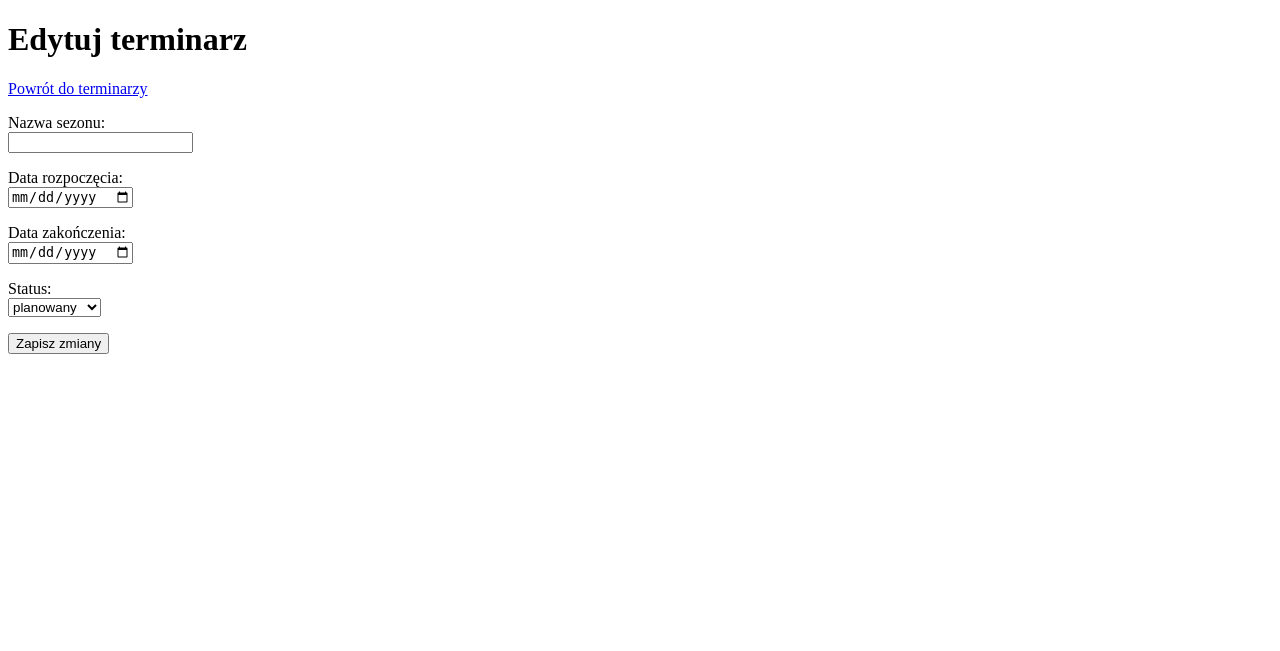
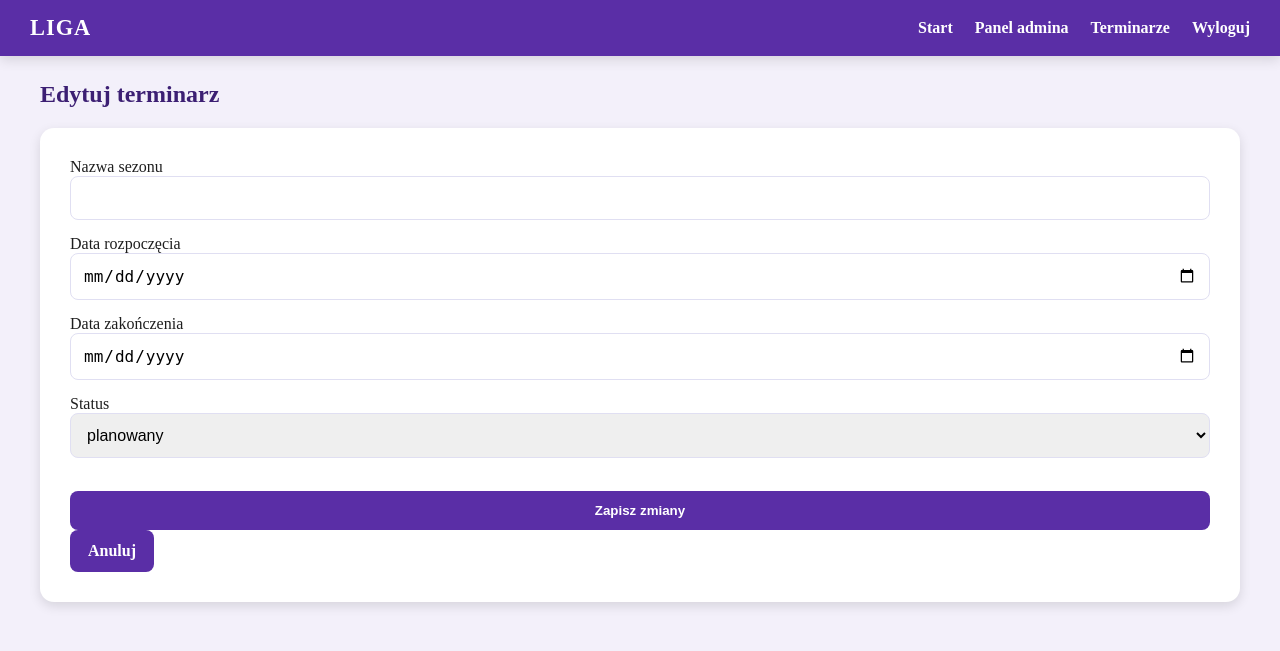
Before and after one commit to KatarzynaAdamskaDev/cloud-application, a Flask app: template templates/admin_terminarz_edit.html in a window 1280 px wide. Shown: the top 651 px of the page. Run offline with Flask 3, Linux system fonts and the light colour scheme; the template is opened without the code that fills it, so the values that code supplies are empty.

Commit message:
Refactor admin schedule edit page layout

```diff
--- a/templates/admin_terminarz_edit.html
+++ b/templates/admin_terminarz_edit.html
@@ -3,40 +3,40 @@
 <head>
     <meta charset="UTF-8">
     <title>Edytuj terminarz</title>
+    <link rel="stylesheet" href="{{ url_for('static', filename='style.css') }}">
 </head>
+
 <body>
-    <h1>Edytuj terminarz</h1>
 
-    <p>
-        <a href="{{ url_for('admin_terminarze') }}">Powrót do terminarzy</a>
-    </p>
+<nav class="nav-main">
+    <div class="nav-left">
+        <span class="logo">LIGA</span>
+    </div>
 
-    {% with messages = get_flashed_messages(with_categories=true) %}
-        {% if messages %}
-            {% for category, message in messages %}
-                <p><strong>{{ message }}</strong></p>
-            {% endfor %}
-        {% endif %}
-    {% endwith %}
+    <div class="nav-right">
+        <a href="{{ url_for('index') }}">Start</a>
+        <a href="{{ url_for('admin_panel') }}">Panel admina</a>
+        <a href="{{ url_for('admin_terminarze') }}">Terminarze</a>
+        <a href="{{ url_for('logout') }}">Wyloguj</a>
+    </div>
+</nav>
 
-    <form method="POST">
-        <p>
-            <label>Nazwa sezonu:</label><br>
+<div class="container">
+
+    <h2>Edytuj terminarz</h2>
+
+    <div class="card">
+        <form method="POST">
+            <label>Nazwa sezonu</label>
             <input type="text" name="nazwa_sezonu" value="{{ terminarz[1] }}" required>
-        </p>
 
-        <p>
-            <label>Data rozpoczęcia:</label><br>
+            <label>Data rozpoczęcia</label>
             <input type="date" name="data_rozpoczecia" value="{{ terminarz[2] }}" required>
-        </p>
 
-        <p>
-            <label>Data zakończenia:</label><br>
+            <label>Data zakończenia</label>
             <input type="date" name="data_zakonczenia" value="{{ terminarz[3] }}" required>
-        </p>
 
-        <p>
-            <label>Status:</label><br>
+            <label>Status</label>
             <select name="status" required>
                 <option value="planowany" {% if terminarz[4] == "planowany" %}selected{% endif %}>
                     planowany
@@ -48,9 +48,15 @@
                     zakończony
                 </option>
             </select>
-        </p>
 
-        <button type="submit">Zapisz zmiany</button>
-    </form>
+            <br><br>
+
+            <button class="btn" type="submit">Zapisz zmiany</button>
+            <a class="btn" href="{{ url_for('admin_terminarze') }}">Anuluj</a>
+        </form>
+    </div>
+
+</div>
+
 </body>
 </html>
```
